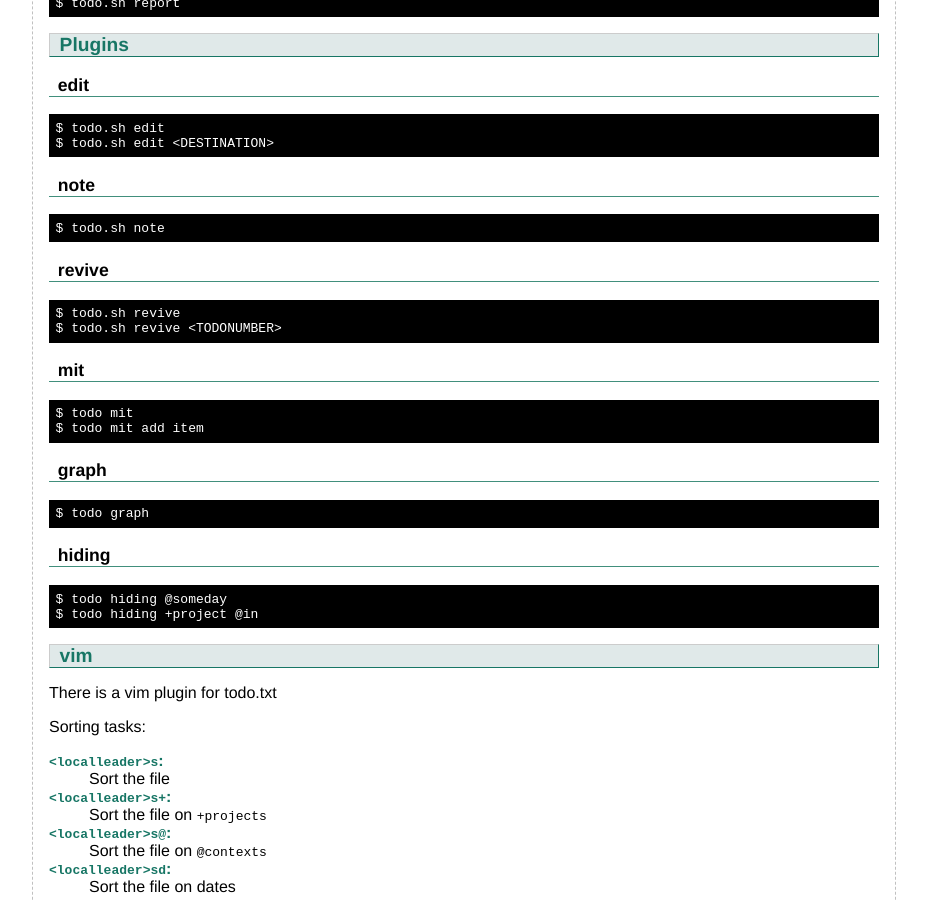
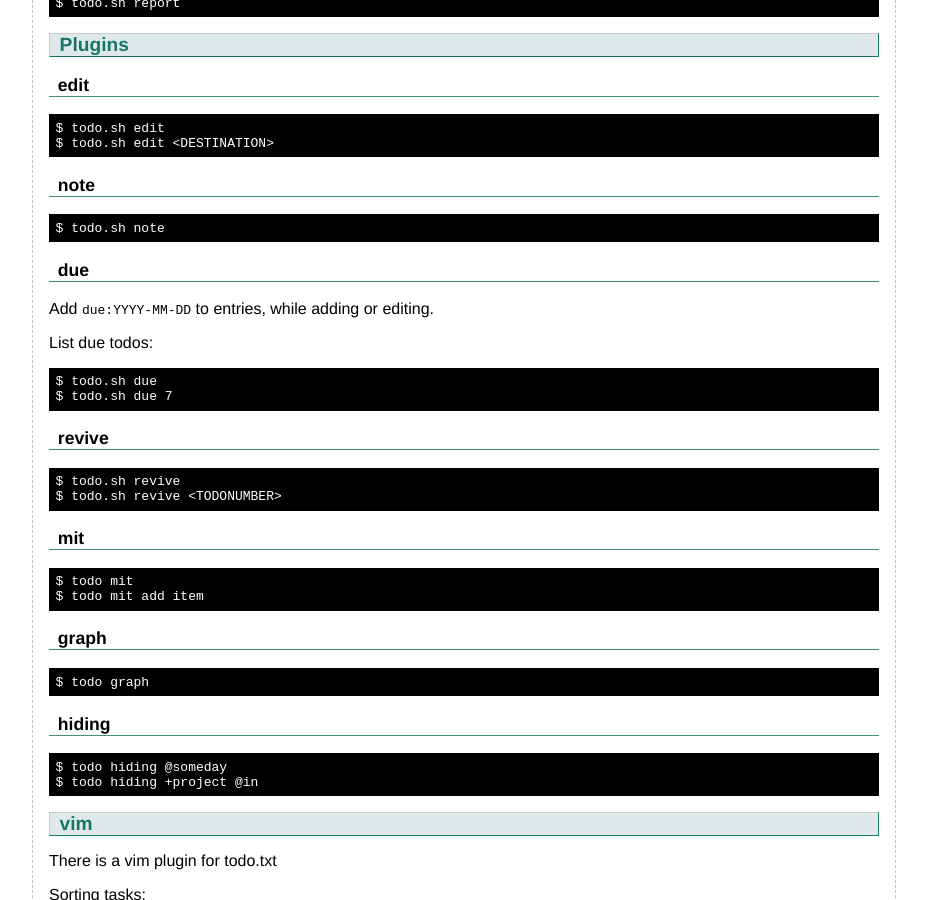
Before and after one commit to flyinggreenfrog/flyinggreenfrog.github.io, a Jekyll site: the page built from knowledgebase/todotxt.md, in a window 1280 px wide and 900 px high, scrolled down 3476 px. Shown: the whole window, without its empty margins (176-1103 px from the left). Built offline with Jekyll 4.4.1, drawn with Linux system fonts in a browser that asks for light colours.

Commit message:
Added add-on due to knowledgebase todotxt.

````diff
--- a/knowledgebase/todotxt.md
+++ b/knowledgebase/todotxt.md
@@ -225,6 +225,17 @@ $ todo.sh edit <DESTINATION>
 $ todo.sh note
 ```
 
+### due
+
+Add `due:YYYY-MM-DD` to entries, while adding or editing.
+
+List due todos:
+
+``` sh
+$ todo.sh due
+$ todo.sh due 7
+```
+
 ### revive
 
 ``` sh
````
Also changed, not shown: other parts of knowledgebase/todotxt.md (+1 -1 lines).
